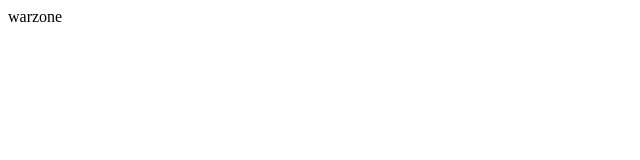
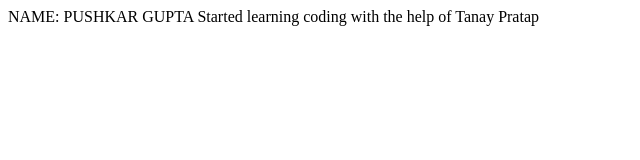
Before and after one commit to Pushkar2730/infinity, a plain HTML site: page index.html in a window 1280 px wide. Shown: the whole page, without its empty margins (0-640 px from the left). Drawn offline with Linux system fonts and the light colour scheme.

Commit message:
publishing on netlify
checking the update process

```diff
--- a/index.html
+++ b/index.html
@@ -7,6 +7,8 @@
     <title>infinity</title>
 </head>
 <body>
-    warzone
+    NAME: PUSHKAR GUPTA
+    Started learning coding with the help of Tanay Pratap
+
 </body>
 </html>
```
